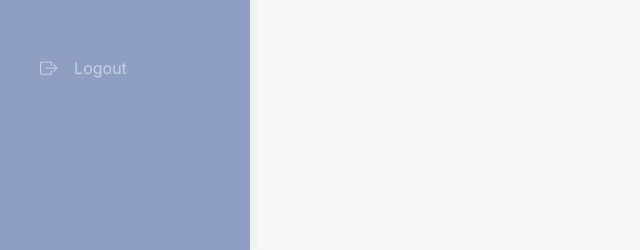
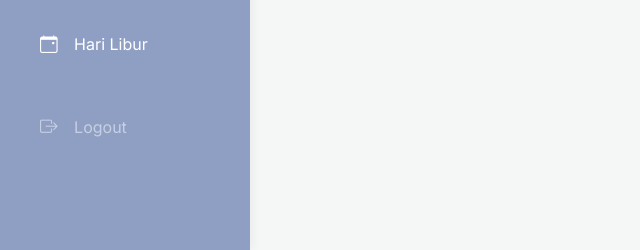
Before and after one commit to sitimilana/she_system, a Laravel app: page /pimpinan/reward in a window 1280 px wide. Shown: the part 550-800 px from the top of the page, without its empty margins (0-640 px from the left). Run offline with Laravel 10, Linux system fonts and the light colour scheme; a user stored in the database is signed in; data comes from the database, SQL or seed files in the repository; data that the repository does not hold is empty; parts of the project's set-up code (start-up, migrations or seed data) failed here and were passed over.

Commit message:
membenarkan tampilan manajemen gaji dan reward

```diff
--- a/resources/views/pimpinan/manajemen_gaji.blade.php
+++ b/resources/views/pimpinan/manajemen_gaji.blade.php
@@ -141,7 +141,7 @@
                 <i class="bi bi-geo-alt"></i> Pengaturan Lokasi
             </a>
         </li>
-
+        <li class="nav-item"><a href="{{ route('pimpinan.hari_libur') }}" class="nav-link"><i class="bi bi-calendar-event"></i> Hari Libur</a></li>
         <li class="nav-item mt-4">
             <a href="#" class="nav-link text-white-50" data-bs-toggle="modal" data-bs-target="#logoutModal">
                 <i class="bi bi-box-arrow-right"></i> Logout
--- a/resources/views/pimpinan/reward.blade.php
+++ b/resources/views/pimpinan/reward.blade.php
@@ -83,13 +83,42 @@
     </div>
 
     <ul class="nav flex-column mt-5">
-        <li class="nav-item"><a href="{{ route('pimpinan.dashboard') }}" class="nav-link"><i class="bi bi-house-door"></i> Home</a></li>
-        <li class="nav-item"><a href="{{ route('pimpinan.gaji') }}" class="nav-link"><i class="bi bi-cash-stack"></i> Manajemen Gaji</a></li>
-        <li class="nav-item"><a href="{{ route('pimpinan.cuti') }}" class="nav-link"><i class="bi bi-calendar2-check"></i> Manajemen Cuti</a></li>
-        <li class="nav-item"><a href="{{ route('pimpinan.reward') }}" class="nav-link active"><i class="bi bi-gift"></i> Reward & Recognition</a></li>
-        <li class="nav-item"><a href="{{ route('pimpinan.karyawan_pending') }}" class="nav-link"><i class="bi bi-person-lines-fill"></i> Persetujuan Karyawan</a></li>
-        <li class="nav-item"><a href="{{ route('pimpinan.pengaturan-lokasi') }}" class="nav-link"><i class="bi bi-geo-alt"></i> Pengaturan Lokasi</a></li>
-        <li class="nav-item mt-4"><a href="#" class="nav-link text-white-50" data-bs-toggle="modal" data-bs-target="#logoutModal"><i class="bi bi-box-arrow-right"></i> Logout</a></li>
+        <li class="nav-item">
+            <a href="{{ route('pimpinan.dashboard') }}" class="nav-link {{ Request::is('pimpinan') || Request::is('pimpinan/dashboard*') ? 'active' : '' }}">
+                <i class="bi bi-house-door"></i> Home
+            </a>
+        </li>
+        <li class="nav-item">
+            <a href="{{ route('pimpinan.gaji') }}" class="nav-link {{ Request::is('pimpinan/gaji*') ? 'active' : '' }}">
+                <i class="bi bi-cash-stack"></i> Manajemen Gaji
+            </a>
+        </li>
+        <li class="nav-item">
+            <a href="{{ route('pimpinan.cuti') }}" class="nav-link {{ Request::is('pimpinan/cuti*') ? 'active' : '' }}">
+                <i class="bi bi-calendar2-check"></i> Manajemen Cuti
+            </a>
+        </li>
+        <li class="nav-item">
+            <a href="{{ route('pimpinan.reward') }}" class="nav-link {{ Request::is('pimpinan/reward*') ? 'active' : '' }}">
+                <i class="bi bi-gift"></i> Reward & Recognition
+            </a>
+        </li>
+        <li class="nav-item">
+            <a href="{{ route('pimpinan.karyawan_pending') }}" class="nav-link {{ Request::is('pimpinan/karyawan-pending*') ? 'active' : '' }}">
+                <i class="bi bi-person-lines-fill"></i> Persetujuan Karyawan
+            </a>
+        </li>
+        <li class="nav-item">
+            <a href="{{ route('pimpinan.pengaturan-lokasi') }}" class="nav-link {{ Request::is('pimpinan/pengaturan-lokasi*') ? 'active' : '' }}">
+                <i class="bi bi-geo-alt"></i> Pengaturan Lokasi
+            </a>
+        </li>
+        <li class="nav-item"><a href="{{ route('pimpinan.hari_libur') }}" class="nav-link"><i class="bi bi-calendar-event"></i> Hari Libur</a></li>
+        <li class="nav-item mt-4">
+            <a href="#" class="nav-link text-white-50" data-bs-toggle="modal" data-bs-target="#logoutModal">
+                <i class="bi bi-box-arrow-right"></i> Logout
+            </a>
+        </li>
     </ul>
 </div>
 
```
Also changed, not shown: resources/views/pimpinan/form_gaji.blade.php (+11 -13 lines).
